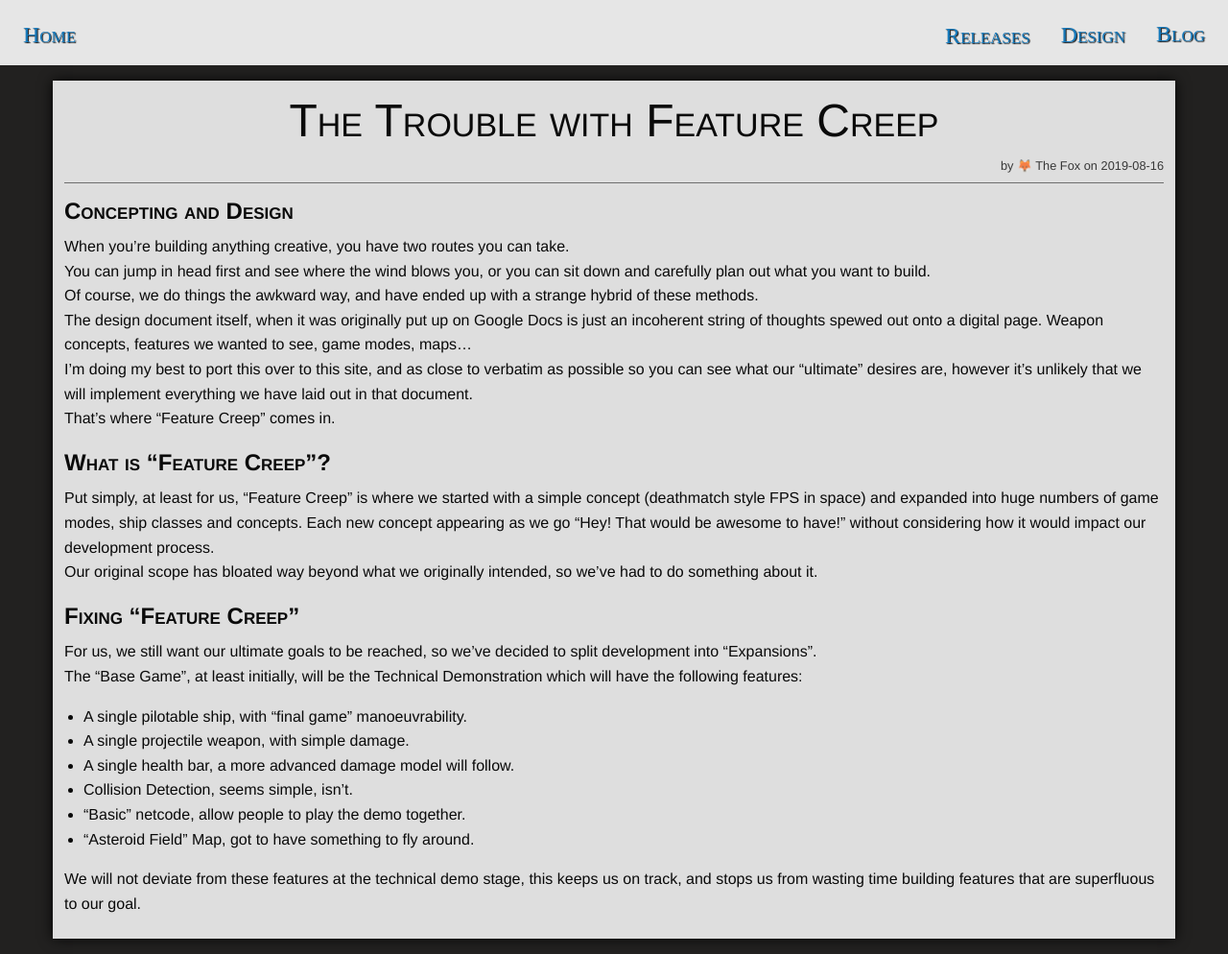
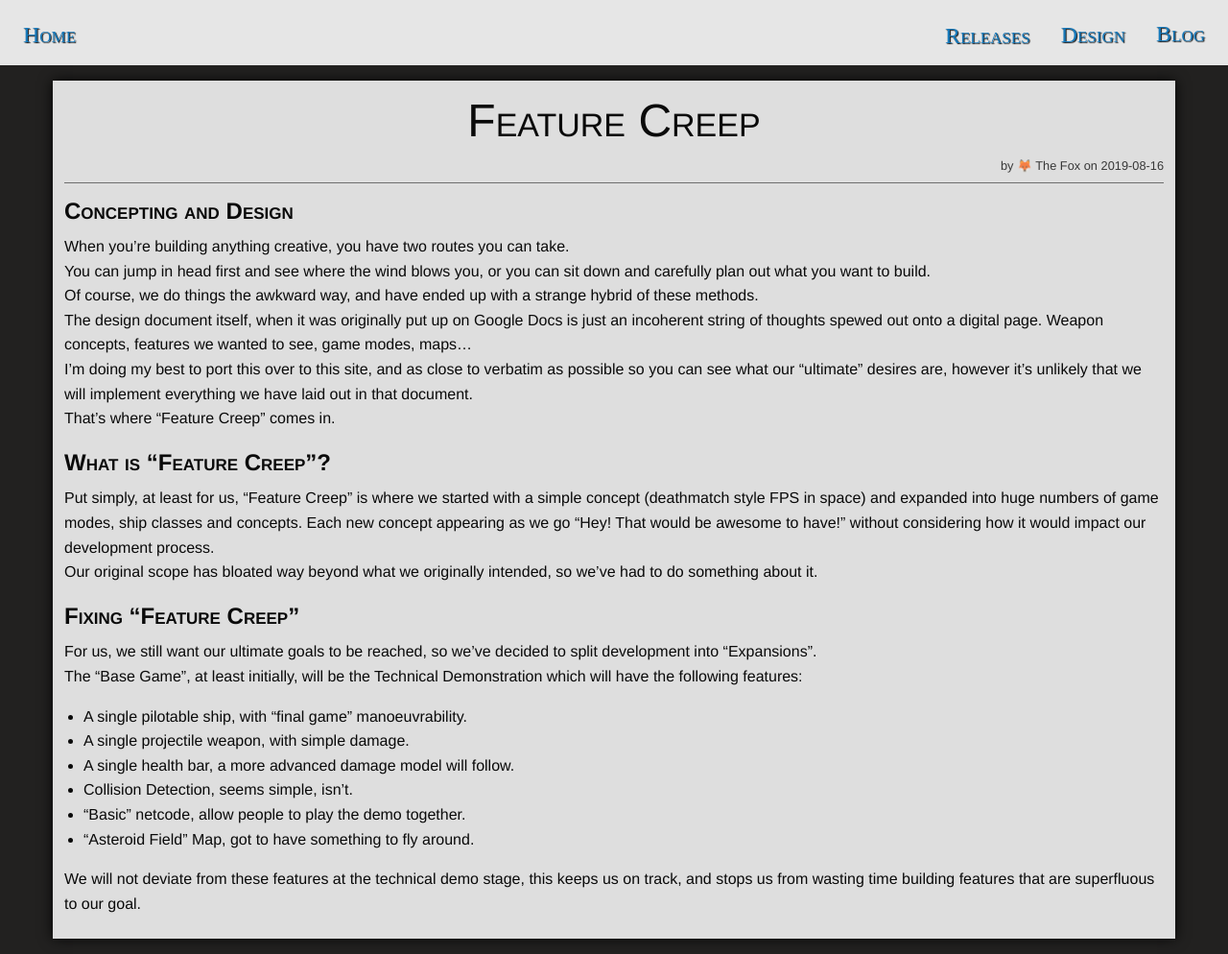
Before and after one commit to ori-sky/polar-space, a Jekyll site: the page built from _posts/2019-08-16-01-featurecreep.md, in a window 1280 px wide. Shown: the whole page at 96% size. Built offline with Jekyll 4.4.1, drawn with Linux system fonts in a browser that asks for light colours; nearby versions of some CDN libraries; some web fonts are replaced; our own code applies the rules of GitHub Pages for plain Markdown files; library files that are not in the unit come from our copies.

Commit message:
Update 2019-08-16-01-featurecreep.md
titles are better short and sweet

```diff
--- a/_posts/2019-08-16-01-featurecreep.md
+++ b/_posts/2019-08-16-01-featurecreep.md
@@ -1,5 +1,5 @@
 ---
-title: The Trouble with Feature Creep
+title: Feature Creep
 category: Draft
 author: 🦊 The Fox
 description: Designing a game comes with a huge problem, "Feature Creep". In this post I detail how we are trying to avoid it, whilst still getting everything we want in the game.
```
